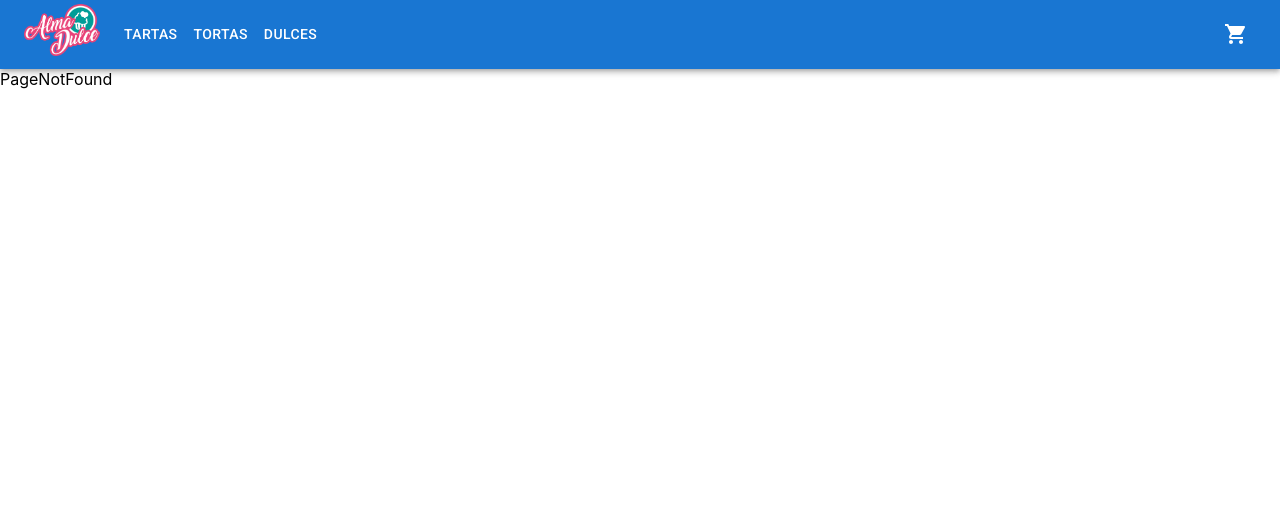
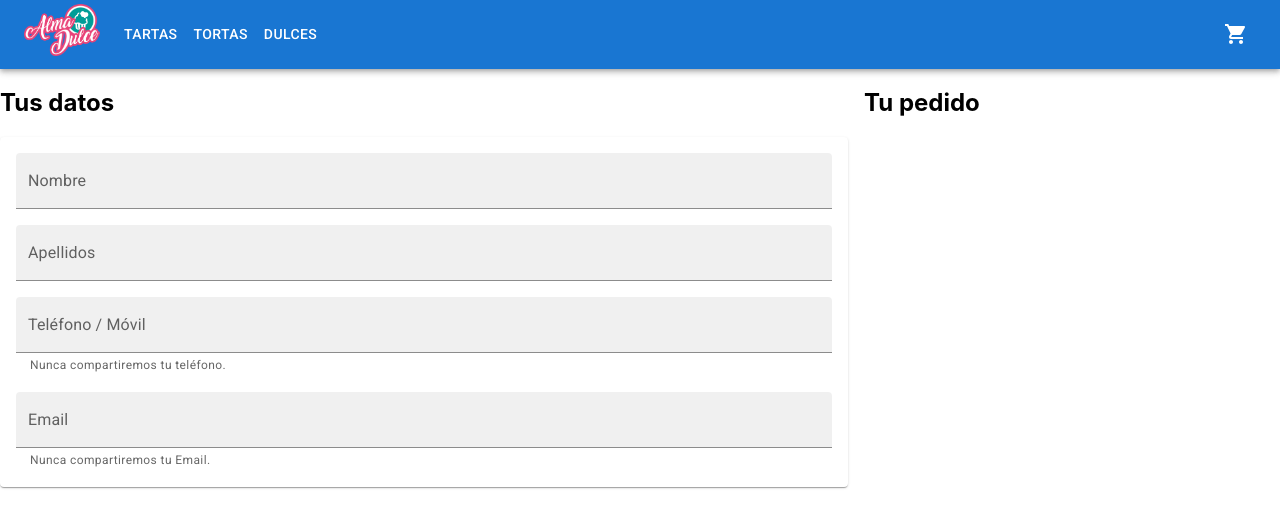
Before and after one commit to dffede87/almadulce, a React (Create React App) app: page /cart/ticket in a window 1280 px wide. Shown: the top 528 px of the page. Built offline with nearby package versions, Linux system fonts and the light colour scheme.

Commit message:
Cambios varios

```diff
--- a/src/App.js
+++ b/src/App.js
@@ -6,6 +6,7 @@ import { BrowserRouter, Routes, Route } from "react-router-dom";
 import PageNotFound from "./Components/PageNotFound";
 import CartContextProvider from "./Components/CartContext";
 import CartDetail from "./Components/CartDetail";
+import BuyerTicket from "./Components/BuyerTicket";
 
 export default function App() {
   return (
@@ -17,6 +18,7 @@ export default function App() {
           <Route exact path="/category/:categoryId" element={<ItemListContainer titulo={"Bienvenido/a a nuestra tienda online"} />} />
           <Route exact path="/item/:id" element={<ItemDetailContainer />} />
           <Route exact path="/cart" element={<CartDetail />} />
+          <Route exact path="/cart/ticket" element={<BuyerTicket />} />
           <Route exact path="*" element={<PageNotFound />} />
         </Routes>
       </BrowserRouter>
--- /dev/null
+++ b/src/Components/BuyerTicket.jsx
@@ -0,0 +1,103 @@
+import React, { useContext, useState } from "react"
+import { styled } from '@mui/material/styles'
+import { CartContext } from './CartContext'
+import Box from '@mui/material/Box'
+import Grid from '@mui/material/Grid'
+import FormControl from '@mui/material/FormControl'
+import InputLabel from '@mui/material/InputLabel'
+import FormHelperText from '@mui/material/FormHelperText'
+import Paper from '@mui/material/Paper'
+import { Button, FilledInput } from "@mui/material"
+import { addDoc, collection, getFirestore } from "firebase/firestore"
+
+const Item = styled(Paper)(({ theme }) => ({
+    backgroundColor: theme.palette.mode === 'dark' ? '#1A2027' : '#fff',
+    ...theme.typography.body2,
+    padding: theme.spacing(1),
+    textAlign: 'center',
+    color: theme.palette.text.secondary,
+}));
+
+export default function BuyerTicket() {
+
+    const { cart, total, pedido } = useContext(CartContext)
+
+    const [nombre, setNombre] = useState('')
+    const [apellidos, setApellidos] = useState('')
+    const [tel, setTel] = useState('')
+    const [email, setEmail] = useState('')
+    const [orderId, setOrderId] = useState('')
+
+    const sendOrder = () => {
+        const showDate = new Date()
+        const currentMonth = showDate.getMonth() + 1
+        const todaysDate = showDate.getDate() + '/' + currentMonth + '/' + showDate.getFullYear()
+
+        const order = {
+            buyer: { name: nombre, lastName: apellidos, phone: tel, email: email },
+            items: pedido,
+            date: todaysDate,
+            total: total
+        }
+        const db = getFirestore()
+
+        const ordersCollection = collection(db, "ordenes")
+
+        addDoc(ordersCollection, order).then(({ id }) => setOrderId(id))
+    }
+
+    return (
+        <>
+            <Box sx={{ flexGrow: 1 }}>
+                <Grid container spacing={2}>
+                    <Grid item xs={6} md={8}>
+                        <h2>Tus datos</h2>
+                        <Item sx={{ marginTop: 2, marginBottom: 2, paddingRight: 3 }}>
+                            <div>
+                                <FormControl fullWidth sx={{ m: 1 }} variant="filled">
+                                    <InputLabel htmlFor="name">Nombre</InputLabel>
+                                    <FilledInput id="name" onChange={ev => setNombre(ev.target.value)} />
+                                </FormControl>
+                            </div>
+                            <div>
+                                <FormControl fullWidth sx={{ m: 1 }} variant="filled">
+                                    <InputLabel htmlFor="lastName">Apellidos</InputLabel>
+                                    <FilledInput id="lastName" onChange={ev => setApellidos(ev.target.value)} />
+                                </FormControl>
+                            </div>
+                            <div>
+                                <FormControl fullWidth sx={{ m: 1 }} variant="filled">
+                                    <InputLabel htmlFor="phone">Teléfono / Móvil</InputLabel>
+                                    <FilledInput id="phone" aria-describedby="phone-helper" onChange={ev => setTel(ev.target.value)} />
+                                    <FormHelperText id="phone-helper">Nunca compartiremos tu teléfono.</FormHelperText>
+                                </FormControl>
+                            </div>
+                            <div>
+                                <FormControl fullWidth sx={{ m: 1 }} variant="filled">
+                                    <InputLabel htmlFor="email">Email</InputLabel>
+                                    <FilledInput id="email" aria-describedby="email-helper" onChange={ev => setEmail(ev.target.value)} />
+                                    <FormHelperText id="email-helper">Nunca compartiremos tu Email.</FormHelperText>
+                                </FormControl>
+                            </div>
+                        </Item>
+                    </Grid>
+                    <Grid item xs={6} md={4}>
+                        <h2>Tu pedido</h2>
+                        {
+                            cart.length !== 0 &&
+                            <Item sx={{ marginTop: 2, marginBottom: 2 }}>
+                                {cart.map(prod => (
+                                    <p><strong>{prod.title}</strong> x {prod.numero} u. ${prod.subtotal}</p>
+                                ))}
+                                <h3>Total: $ {total}</h3>
+                                <Button variant="contained" color="primary" onClick={sendOrder}>
+                                    Finalizar compra
+                                </Button>
+                            </Item>
+                        }
+                    </Grid>
+                </Grid>
+            </Box>
+        </>
+    );
+}
--- a/src/Components/CartContext.jsx
+++ b/src/Components/CartContext.jsx
@@ -4,6 +4,7 @@ export const CartContext = createContext()
 
 const CartContextProvider = ({ children }) => {
   const [cart, setCart] = useState([])
+  const [pedido, setPedido] = useState([])
 
   const addToCart = (item) => {
     const indexProd = cart.findIndex((cartItem) => cartItem.id === item.id)
@@ -30,11 +31,17 @@ const CartContextProvider = ({ children }) => {
     setCart([...cart])
   }
 
+  const createTicket = () => {
+    cart.forEach(x =>
+      (setPedido([...pedido, { id: x.id, title: x.title, quantity: x.numero, price: x.subtotal }]))
+    )
+  }
+
   let total = cart.map(item => item.subtotal).reduce((prev, curr) => prev + curr, 0)
 
   return (
     <>
-      <CartContext.Provider value={{ cart, addToCart, removeFromCart, clearAll, refreshCart, total }}>
+      <CartContext.Provider value={{ cart, addToCart, removeFromCart, clearAll, refreshCart, createTicket, pedido, total }}>
         {children}
       </CartContext.Provider>
     </>
--- a/src/Components/CartDetail.jsx
+++ b/src/Components/CartDetail.jsx
@@ -1,6 +1,6 @@
 import React, { useContext } from 'react';
 import { styled } from '@mui/material/styles';
-import { CartContext } from './CartContext'
+import { CartContext } from './CartContext';
 import Table from '@mui/material/Table';
 import TableBody from '@mui/material/TableBody';
 import TableCell from '@mui/material/TableCell';
@@ -27,7 +27,7 @@ const Item = styled(Paper)(({ theme }) => ({
 
 export default function CartDetail() {
 
-    const { cart, removeFromCart, clearAll, refreshCart, total } = useContext(CartContext)
+    const { cart, removeFromCart, clearAll, refreshCart, total, createTicket } = useContext(CartContext)
 
     return (
         <>
@@ -126,9 +126,11 @@ export default function CartDetail() {
                                 <h2>Resumen del pedido</h2>
                                 <Item sx={{ marginTop: 2, marginBottom: 2 }}>
                                     <h3>Total: $ {total}</h3>
-                                    <Button variant="contained" color="primary">
-                                        Finalizar compra
-                                    </Button>
+                                    <Link onClick={createTicket} to={'/cart/ticket'} style={{textDecoration: 'none'}}>
+                                        <Button variant="contained" color="primary">
+                                            Finalizar compra
+                                        </Button>
+                                    </Link>
                                 </Item>
                             </>
                         }
--- a/src/Components/Items/ItemCount.jsx
+++ b/src/Components/Items/ItemCount.jsx
@@ -34,7 +34,7 @@ export default function ItemCount({ producto, stock, initial }) {
             setNumero(stock === 0 ? 0 : initial)
           }}
         >
-          Agregar al carro
+          Añadir al carrito
         </Button>
     </Fragment>
   );
```
